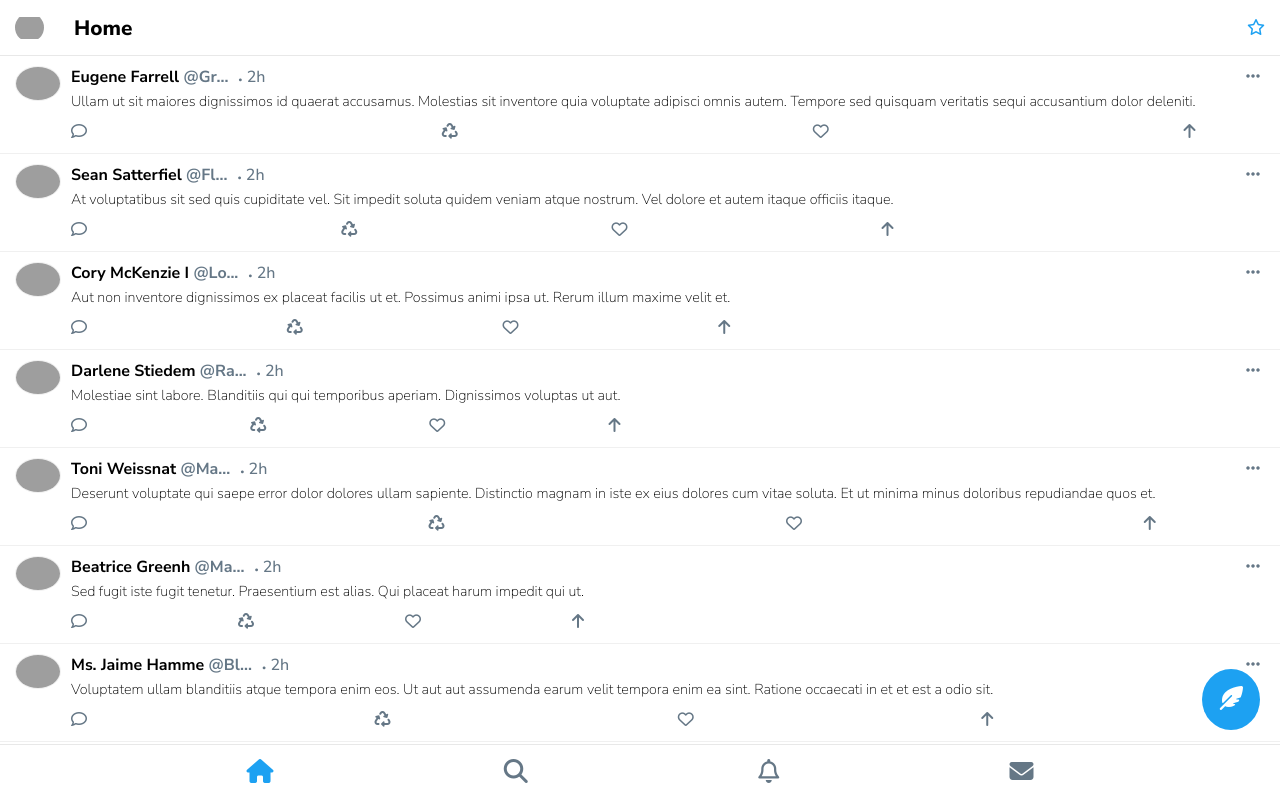
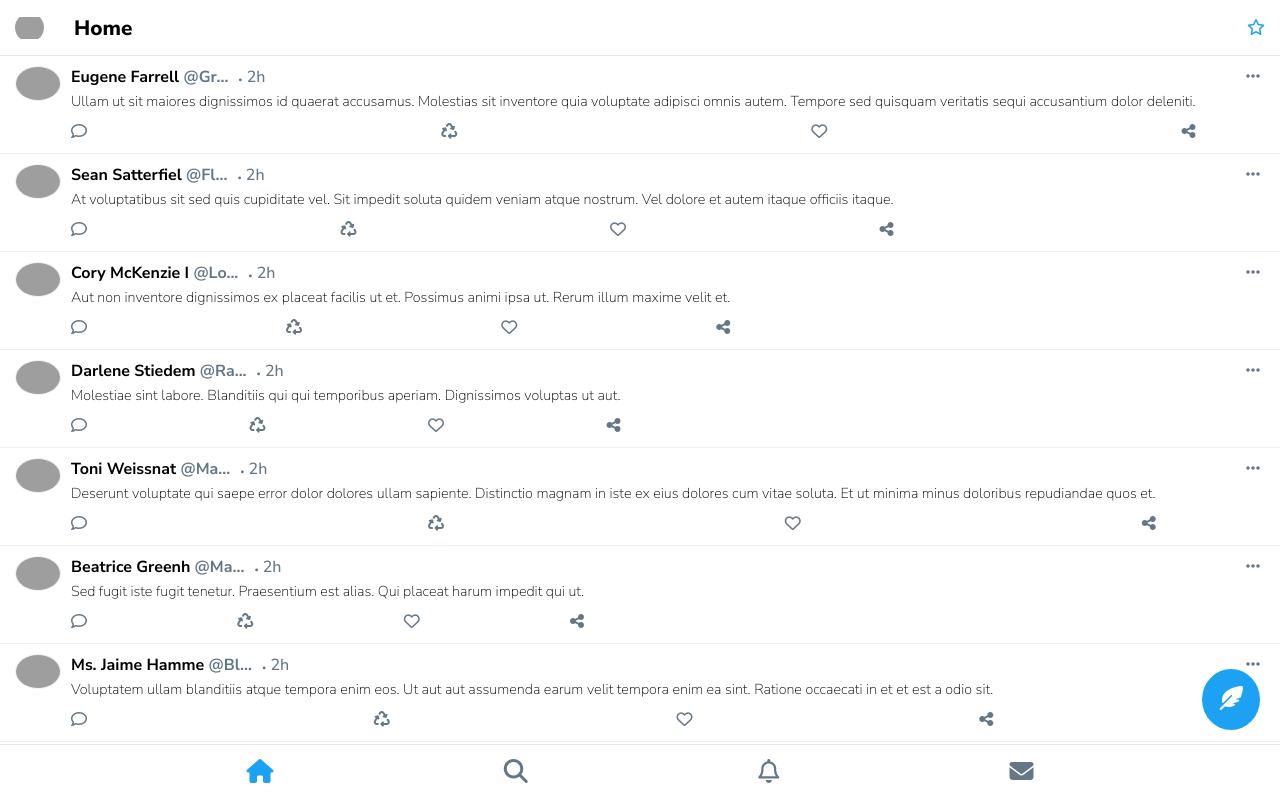
Before and after one commit to greedybrain/TwitterCloneClient, a React (Create React App) app: page /home in a window 1280 px wide. Built offline with nearby package versions, Linux system fonts and the light colour scheme; grey boxes are pictures that could not be loaded.

Commit message:
changed 'other' list item icon

```diff
--- a/src/HomePage/components/Tweet.jsx
+++ b/src/HomePage/components/Tweet.jsx
@@ -42,7 +42,7 @@ const Tweet = ({ user }) => {
                                                                 <i className="far fa-heart"></i>
                                                         </li>
                                                         <li className="other item">
-                                                                <i className="fas fa-arrow-up"></i>
+                                                                <i className="fas fa-share-alt"></i>
                                                         </li>
                                                 </ul>
                                         </div>
```
